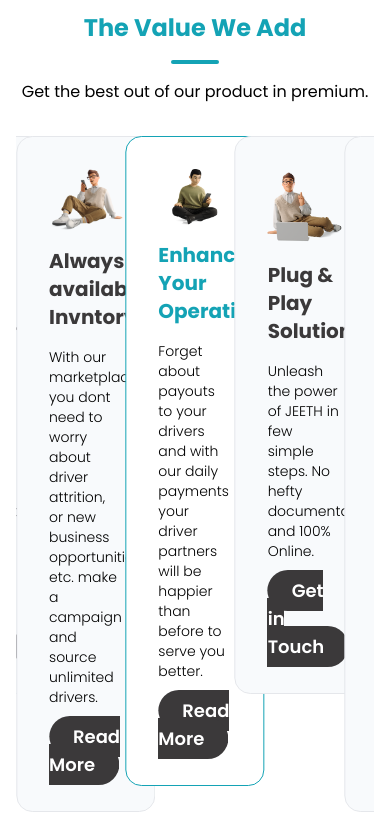
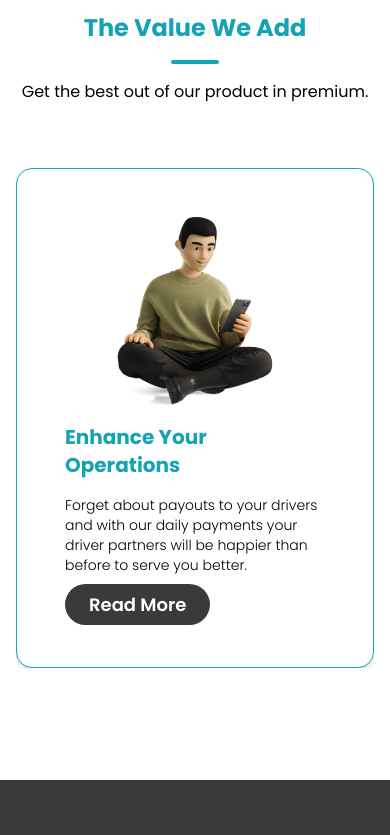
Before and after one commit to buildby/Jeethlandingpage, a Next.js app: page / in a window 390 px wide. Shown: the part 1900-2735 px from the top of the page. Built offline with nearby package versions, Linux system fonts and the light colour scheme.

Commit message:
fix slider

```diff
--- a/src/components/value-slider.tsx
+++ b/src/components/value-slider.tsx
@@ -58,10 +58,10 @@ export const ValueSlider = () => {
   ];
 
   return (
-    <div className="my-8">
+    <div className="my-8 py-8">
       <Swiper
-        spaceBetween={-30}
-        slidesPerView={3}
+        spaceBetween={0}
+        slidesPerView={window.innerWidth > 768 ? 3 : 1}
         draggable={true}
         loop={true}
         autoplay= {{
@@ -70,6 +70,8 @@ export const ValueSlider = () => {
         }}
         centeredSlides={true}
         grabCursor={true}
+        wrapperClass="flex items-center"
+        className="p-8"
       >{
           slides.map((slide) => (
             <SwiperSlide key={slide.title}>
@@ -87,9 +89,9 @@ export const SlideCard = ({ data }: { data: SlideCard }) => {
   const swiperSlide = useSwiperSlide();
 
   return (
-    <div className={`rounded-2xl p-8 border ${swiperSlide.isActive ? 'border-primary bg-white w-100' : 'bg-slate-50'}`}>
-      <img className={`m-auto transition-[width] duration-300 ${swiperSlide.isActive ? 'w-[250px]': 'w-[180px]'}`} src={data.image} alt={data.title} />
-      <h4 className={`${swiperSlide.isActive ? 'text-primary': 'text-secondary'} text-xl font-bold my-4`}>{data.title}</h4>
+    <div className={`rounded-2xl p-12 border ${swiperSlide.isActive ? 'shadow-md border-primary bg-white w-100' : 'bg-slate-50'}`}>
+      <img className={`m-auto transition-[width] duration-300 ${swiperSlide.isActive ? 'w-[250px]' : 'w-[180px]'}`} src={data.image} alt={data.title} />
+      <h4 className={`${swiperSlide.isActive ? 'text-primary' : 'text-secondary'} text-xl font-bold my-4`}>{data.title}</h4>
       <p className="text-sm font-light mb-4">{data.description}</p>
       <a href={data.link} className="mt-4 w-[fit-content] bg-secondary text-white text-lg font-semibold py-2 px-6 rounded-full hover:text-secondary hover:bg-primary hover:outline hover:outline-secondary transition-all">
         {data.linkText}
```
